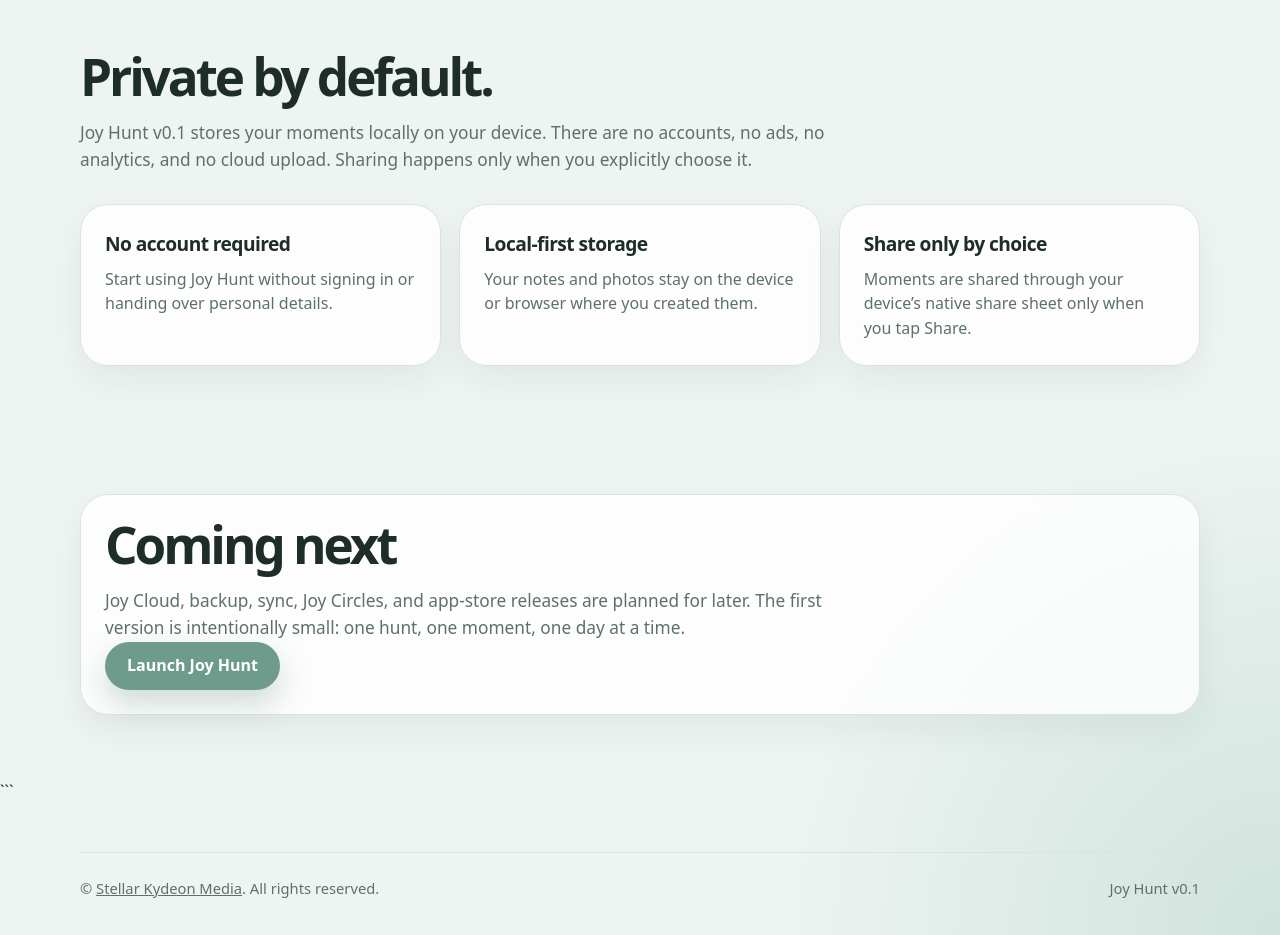
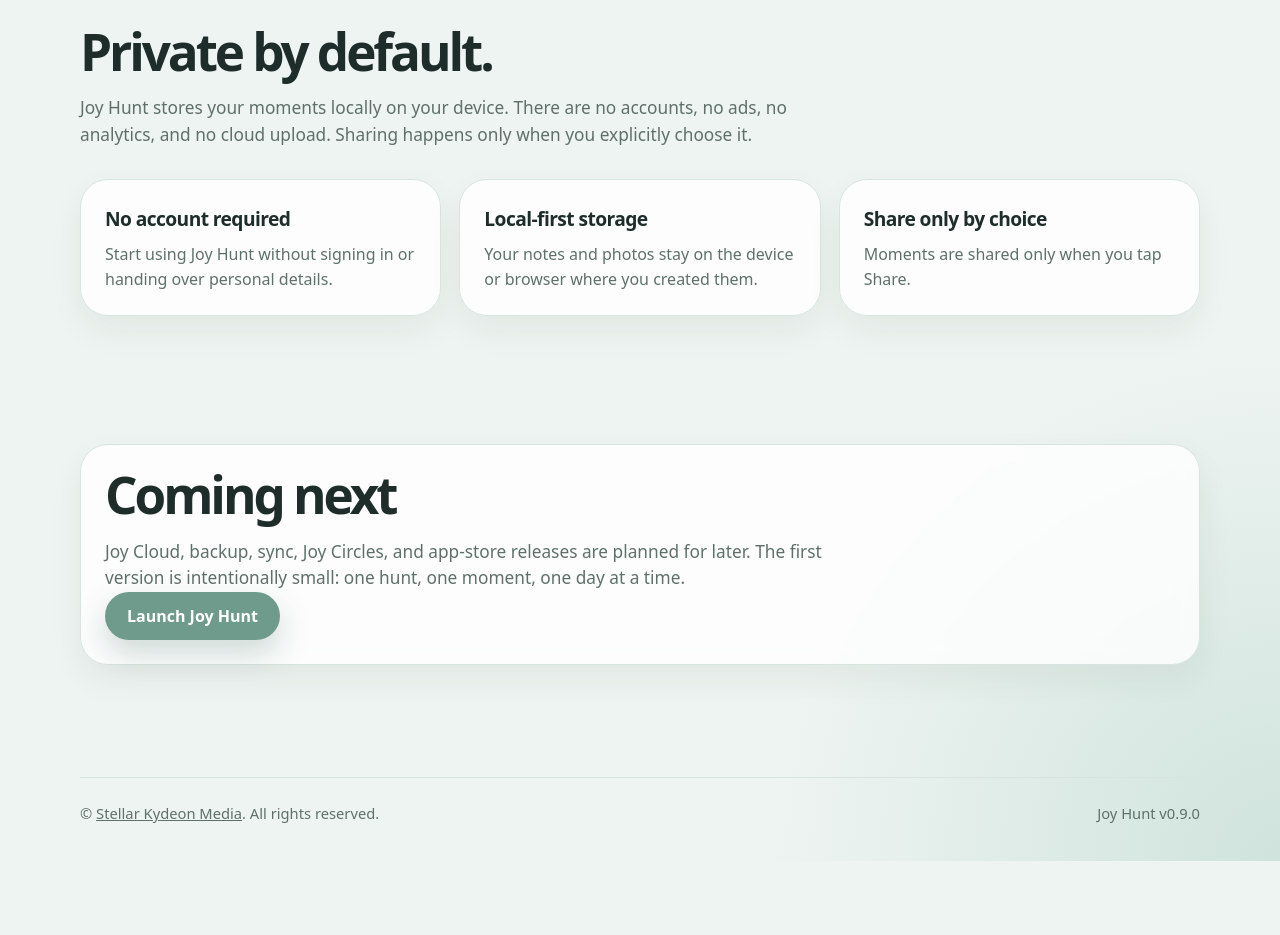
Before and after one commit to theojdev1517/joyhunt, a plain HTML site: page index.html in a window 1280 px wide. Shown: the part 1640-2575 px from the top of the page. After the commit the page ends 2501 px from the top, so only its background shows below. Drawn offline with Linux system fonts and the light colour scheme.

Commit message:
Update index.html

````diff
--- a/index.html
+++ b/index.html
@@ -361,11 +361,10 @@
     <div class="page">
       <nav aria-label="Main navigation">
         <div class="brand">
-          <div class="logo" aria-hidden="true">✨</div>
+          <div class="logo" aria-hidden="true">&#127881;</div>
           <span>Joy Hunt</span>
         </div>
 
-```
     <div class="nav-links">
       <a href="#how">How it works</a>
       <a href="#privacy">Privacy</a>
@@ -373,7 +372,6 @@
     </div>
   </nav>
 </div>
-```
 
   </header>
 
@@ -387,7 +385,6 @@
           find a small moment, mark it found, and keep the memory only if you want.
         </p>
 
-```
     <div class="actions" id="launch">
       <a class="button button-primary" href="/app">Launch Joy Hunt</a>
       <a class="button button-secondary" href="#how">How it works</a>
@@ -466,7 +463,7 @@
   <div class="page">
     <h2 class="section-title">Private by default.</h2>
     <p class="section-copy">
-      Joy Hunt v0.1 stores your moments locally on your device. There are no accounts,
+      Joy Hunt stores your moments locally on your device. There are no accounts,
       no ads, no analytics, and no cloud upload. Sharing happens only when you explicitly choose it.
     </p>
 
@@ -483,7 +480,7 @@
 
       <div class="card">
         <h3>Share only by choice</h3>
-        <p>Moments are shared through your device’s native share sheet only when you tap Share.</p>
+        <p>Moments are shared only when you tap Share.</p>
       </div>
     </div>
   </div>
@@ -501,14 +498,13 @@
     </div>
   </div>
 </section>
-```
 
   </main>
 
   <footer>
     <div class="page footer-inner">
       <div>© <span id="year"></span> <a href="https://stellarkydeonmedia.com">Stellar Kydeon Media</a>. All rights reserved.</div>
-      <div>Joy Hunt v0.1</div>
+      <div>Joy Hunt v0.9.0</div>
     </div>
   </footer>
 </body>
````
